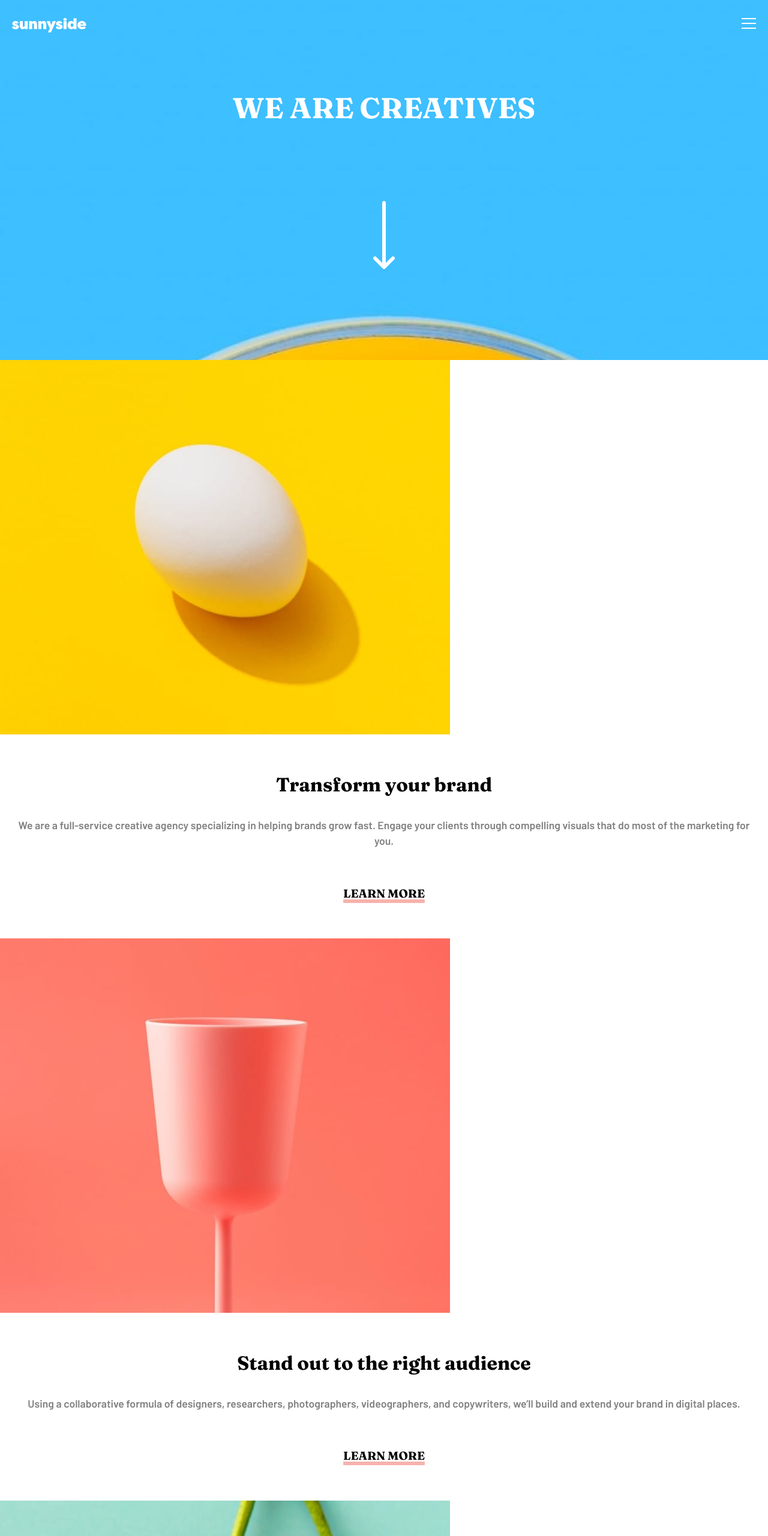
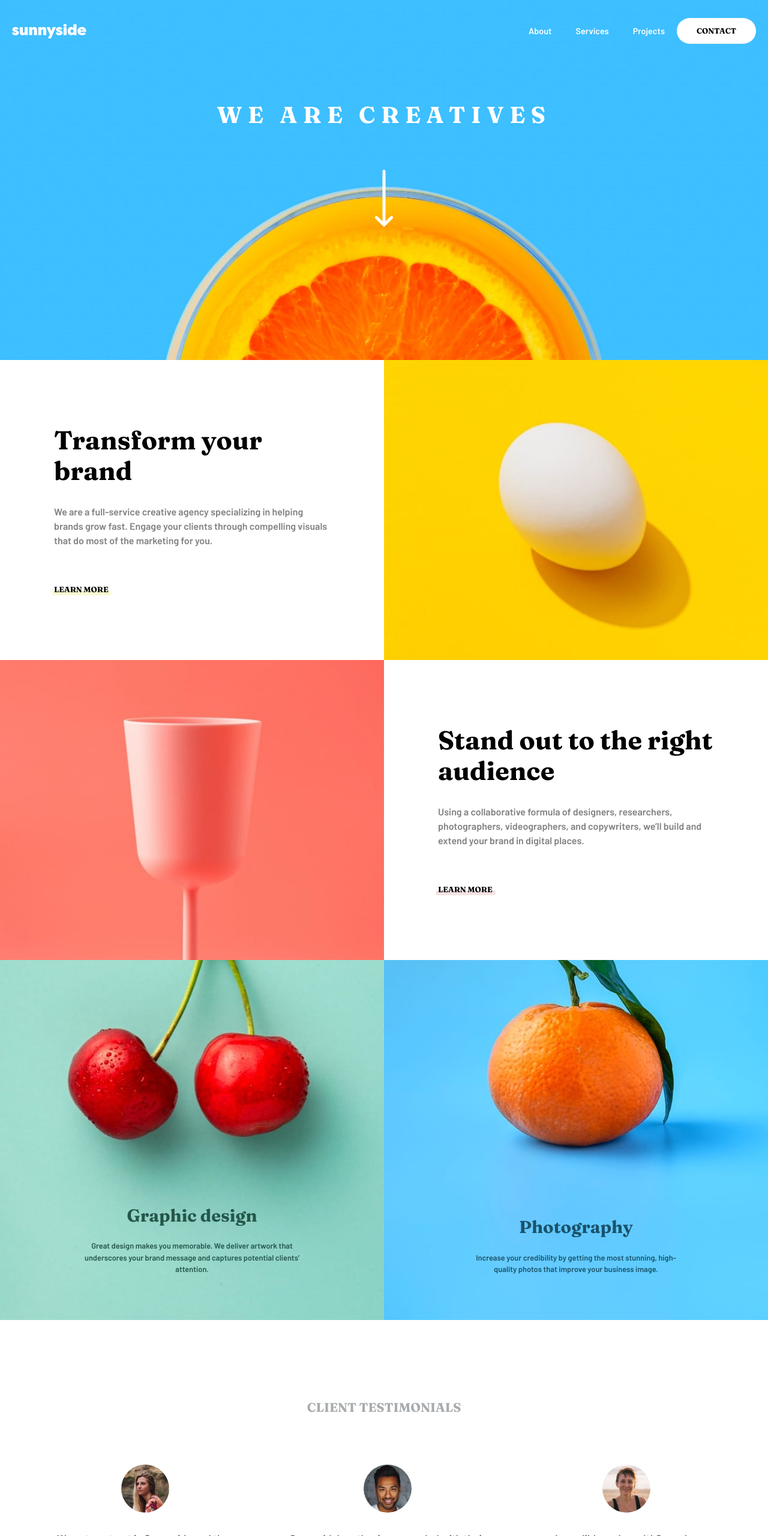
Before and after one commit to mjfung1/sunnyside-landing-page, a plain HTML site: page index.html in a window 1280 px wide. Shown: the top 2560 px of the page at 60% size. Drawn offline with Linux system fonts and the light colour scheme.

Commit message:
desktop website

```diff
--- a/css/style.css
+++ b/css/style.css
@@ -123,6 +123,22 @@ nav {
     cursor: pointer;
 }
 
+.transform .image {
+    background: url("/sunnyside-landing-page/images/mobile/image-transform.jpg");
+    background-position: center;
+    background-repeat: no-repeat;
+    background-size: cover;
+    height: 300px;
+}
+
+.stand-out .image {
+    background: url("/sunnyside-landing-page/images/mobile/image-stand-out.jpg");
+    background-position: center;
+    background-repeat: no-repeat;
+    background-size: cover;
+    height: 300px;
+}
+
 .message h2{
     font-family: 'Fraunces', serif;
     margin: 60px 30px 30px 30px;
@@ -143,7 +159,28 @@ nav {
     color: black;
     font-size: 1.2rem;
     text-transform: uppercase;
-    text-decoration: 6px underline rgb(248, 178, 172);
+    position: relative;
+}
+
+.line {
+    position: absolute;
+    width: 100px;
+    border-radius: 4px;
+    z-index: -1;
+    right: -5px;
+    top: 11px;
+}
+
+.line1 {
+    height: 2px;
+    border: 4px solid rgba(239, 239, 145, 0.408);
+
+}
+
+.line2 {
+    height: 2px;
+    border: 4px solid rgba(229, 179, 179, 0.386);
+
 }
 
 .parent-relative {
@@ -167,8 +204,27 @@ nav {
     font-size: 1rem;
 }
 
+
+
+.graphic-design-background {
+    background: url("/sunnyside-landing-page/images/mobile/image-graphic-design.jpg");
+}
+
 .graphic-design {
     color: var(--dark-desaturated-cyan);
+
+}
+
+.photography-background {
+    background: url("/sunnyside-landing-page/images/mobile/image-photography.jpg");
+}
+
+.graphic-design-background,
+.photography-background {
+    height: 600px;
+    background-position: center;
+    background-size: cover;
+    background-repeat: no-repeat;
 }
 
 .photography {
@@ -211,6 +267,29 @@ nav {
 .gallery-grid {
     display: grid;
     grid-template-columns: repeat(2, 1fr);
+}
+
+.milkbottles {
+    background: url("/sunnyside-landing-page/images/mobile/image-gallery-milkbottles.jpg");
+}
+.orange {
+    background: url("/sunnyside-landing-page/images/mobile/image-gallery-orange.jpg");
+}
+.cone {
+    background: url("/sunnyside-landing-page/images/mobile/image-gallery-cone.jpg");
+}
+.sugar-cubes {
+    background: url("/sunnyside-landing-page/images/mobile/image-gallery-sugar-cubes.jpg");
+}
+
+.milkbottles,
+.orange,
+.cone,
+.sugar-cubes {
+    height: 200px;
+    background-repeat: no-repeat;
+    background-position: center;
+    background-size: cover;
 }
 
 .footer {
@@ -256,3 +335,182 @@ nav {
 .social-media img {
     margin: 0 15px;
 }
+
+@media (min-width:700px) {
+    .top-section {
+        background: url("/images/desktop/image-header.jpg");
+        /* background: url("/sunnyside-landing-page/images/mobile/image-header.jpg"); */
+        background-size: cover;
+        background-position: center;
+        background-repeat: no-repeat;
+    }
+
+    .top-section h1 {
+        color: white;
+        text-transform: uppercase;
+        font-size: 2.4rem;
+        height: 275px;
+        background: url("/sunnyside-landing-page/images/icon-arrow-down.svg");
+        /* background: url("/sunnyside-landing-page/images/icon-arrow-down.svg"); */
+        background-position: bottom;
+        background-repeat: no-repeat;
+        background-size: 30px;
+        padding-top: 60px;
+        letter-spacing: 0.6rem;
+    }
+
+    nav {
+        display: flex;
+        align-items: center;
+    }
+
+    .right-side {
+        display: flex;
+        background-color: transparent;
+        align-items: center;
+    }
+
+    .right-side a {
+        text-decoration: none;
+        color: var(--white);
+        padding: 0 20px;
+        font-size: 0.9rem;
+    }
+
+    .hamburger, .triangle {
+        display: none;
+    }
+
+    .right-side a:last-child {
+        background-color: var(--white);
+        padding: 12px 33px;
+        border-radius: 46px;
+        color: black;
+        text-transform: uppercase;
+        font-family: 'Fraunces', serif;
+        font-size: 0.8rem;
+    }
+
+    .transform,
+    .stand-out,
+    .graphic-photography {
+        display: grid;
+        grid-template-columns: 1fr 1fr;
+    }
+
+    .transform .image {
+        background: url("/sunnyside-landing-page/images/desktop/image-transform.jpg");
+        background-position: center;
+        background-repeat: no-repeat;
+        background-size: cover;
+        height: 500px;
+        order: 1;
+    }
+
+    .stand-out .image {
+        background: url("/sunnyside-landing-page/images/desktop/image-stand-out.jpg");
+        background-position: center;
+        background-repeat: no-repeat;
+        background-size: cover;
+        height: 500px;
+    }
+
+    .message {
+        display: flex;
+        flex-direction: column;
+        align-items: flex-start;
+        justify-content: center;
+        text-align: left;
+        padding: 0 60px;
+    }
+
+    .message h2 {
+        font-size: 1.3rem;
+        line-height: 1.2;
+    }
+
+    .message p {
+        font-size: 1rem;
+    }
+
+    .message a {
+        padding-left: 30px;
+        font-size: 0.8rem;
+    }
+
+    .graphic-design-background {
+        background: url("/sunnyside-landing-page/images/desktop/image-graphic-design.jpg");
+    }
+
+    .photography-background {
+        background: url("/sunnyside-landing-page/images/desktop/image-photography.jpg");
+    }
+
+    .graphic-design-background,
+    .photography-background {
+        background-position: center;
+        background-size: cover;
+        background-repeat: no-repeat;
+    }
+
+    .child-absolute p {
+        padding: 0 30px;
+        font-size: 0.8rem;
+    }
+
+    .testimonials h2{
+        padding-top: 80px;
+        padding-bottom: 30px;
+    }
+
+    .testimonials-flexbox {
+        display: flex;
+        padding: 0 50px;
+    }
+
+    .single-testimonial h5 {
+        padding: 0 10px;
+        margin-bottom: 70px;
+    }
+
+    .gallery-grid {
+        display: grid;
+        grid-template-columns: repeat(4, 1fr);
+    }
+
+    .milkbottles {
+        background: url("/sunnyside-landing-page/images/desktop/image-gallery-milkbottles.jpg");
+    }
+
+    .orange {
+        background: url("/sunnyside-landing-page/images/desktop/image-gallery-orange.jpg");
+    }
+
+    .cone {
+        background: url("/sunnyside-landing-page/images/desktop/image-gallery-cone.jpg");
+    }
+
+    .sugar-cubes {
+        background: url("/sunnyside-landing-page/images/desktop/image-gallery-sugarcubes.jpg");
+    }
+
+    .milkbottles,
+    .orange,
+    .cone,
+    .sugar-cubes {
+        height: 500px;
+        background-repeat: no-repeat;
+        background-position: center;
+        background-size: cover;
+    }
+}
+
+@media (min-width: 840px) {
+    .message h2 {
+        font-size: 2.7rem;
+    }
+
+    .child-absolute p {
+        padding: 0 120px;
+    }
+}
--- a/index.html
+++ b/index.html
@@ -61,7 +61,6 @@
 
       <div class="transform">
         <div class="image">
-          <img src="images/mobile/image-transform.jpg" alt="image-of-egg">
         </div>
 
         <div class="message">
@@ -75,16 +74,18 @@
             Engage your clients through compelling visuals that do most of the marketing for you.
           </p>
 
+
           <a href="">
             Learn more
+            <div class="line line1"></div>
           </a>
+
         </div>
       </div>
 
       <div class="stand-out">
 
         <div class="image">
-           <img src="images/mobile/image-stand-out.jpg" alt="image-of-egg">
         </div>
 
         <div class="message">
@@ -97,9 +98,12 @@
             Using a collaborative formula of designers, researchers, photographers, videographers, and copywriters, we’ll build and extend your brand in digital places.
           </p>
 
+
           <a href="">
             Learn more
+            <div class="line line2"></div>
           </a>
+
 
         </div>
 
@@ -107,8 +111,7 @@
 
       <div class="graphic-photography">
 
-        <div class="parent-relative">
-          <img src="images/mobile/image-graphic-design.jpg" alt="">
+        <div class="parent-relative graphic-design-background">
 
           <div class="child-absolute graphic-design">
             <h2>
@@ -122,8 +125,7 @@
 
         </div>
 
-        <div class="parent-relative">
-          <img src="images/mobile/image-photography.jpg" alt="">
+        <div class="parent-relative photography-background">
 
           <div class="child-absolute photography">
             <h2>
@@ -143,6 +145,9 @@
       <h2>
         Client testimonials
       </h2>
+
+      <div class="testimonials-flexbox">
+
 
         <div class="single-testimonial">
 
@@ -195,13 +200,16 @@
           </p>
 
         </div>
+
+      </div>
     </div>
 
     <div class="gallery-grid">
-      <img src="images/mobile/image-gallery-milkbottles.jpg" alt="milkbottles">
-      <img src="images/mobile/image-gallery-orange.jpg" alt="orange">
-      <img src="images/mobile/image-gallery-cone.jpg" alt="cone">
-      <img src="images/mobile/image-gallery-sugar-cubes.jpg" alt="sugar-cubes">
+      <div class="milkbottles"></div>
+      <div class="orange"></div>
+      <div class="cone"></div>
+      <div class="sugar-cubes"></div>
+
     </div>
 
 
```
Lines whose indentation alone changed are shown as unchanged.
